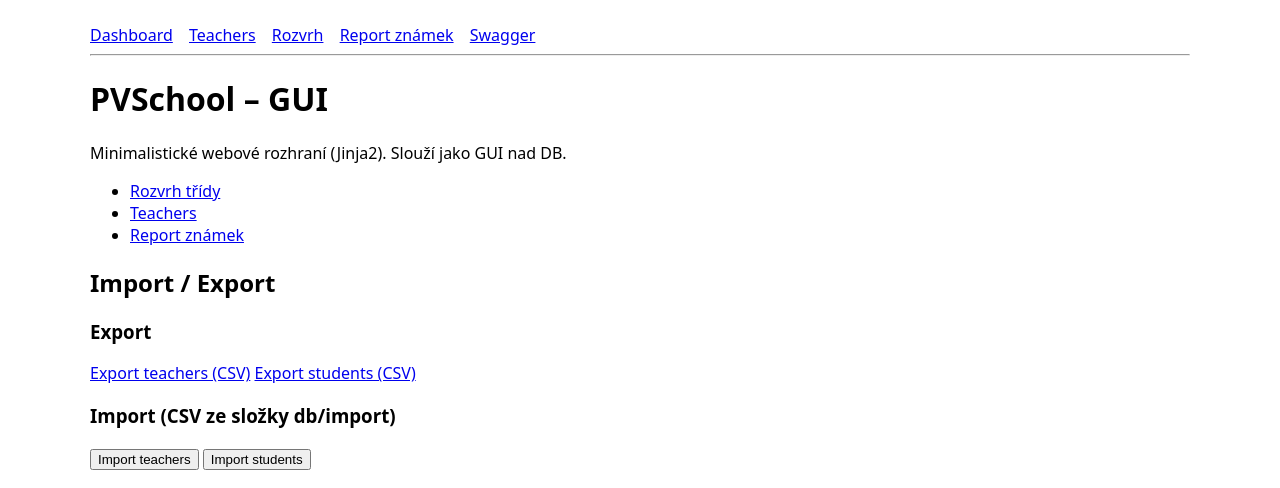
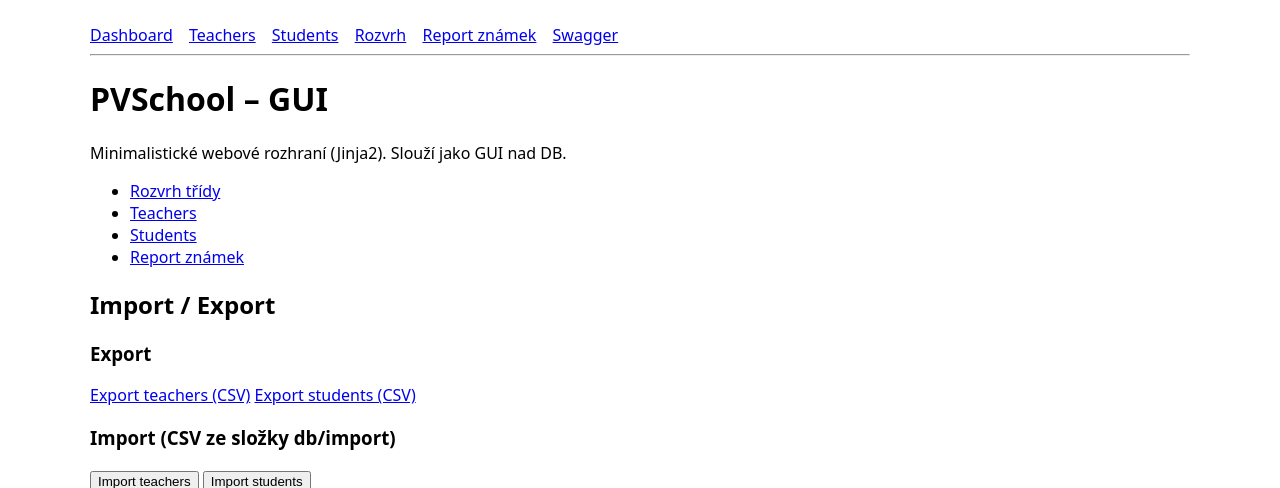
Before and after one commit to ziki123456/pv-school-backend, a FastAPI app: page / in a window 1280 px wide. Shown: the top 488 px of the page. Run offline with FastAPI, Linux system fonts and the light colour scheme.

Commit message:
add students links to navigation and dashboard

```diff
--- a/app/gui/templates/base.html
+++ b/app/gui/templates/base.html
@@ -13,11 +13,12 @@
 <body>
   <div class="container">
     <nav>
-    <a href="/">Dashboard</a>
-    <a href="/teachers">Teachers</a>
-    <a href="/timetable">Rozvrh</a>
-    <a href="/reports">Report známek</a>
-    <a href="/docs">Swagger</a>
+      <a href="/">Dashboard</a>
+      <a href="/teachers">Teachers</a>
+      <a href="/students">Students</a>
+      <a href="/timetable">Rozvrh</a>
+      <a href="/reports">Report známek</a>
+      <a href="/docs">Swagger</a>
     </nav>
     <hr />
     {% block content %}{% endblock %}
--- a/app/gui/templates/index.html
+++ b/app/gui/templates/index.html
@@ -6,6 +6,7 @@
   <ul>
     <li><a href="/timetable">Rozvrh třídy</a></li>
     <li><a href="/teachers">Teachers</a></li>
+    <li><a href="/students">Students</a></li>
     <li><a href="/reports">Report známek</a></li>
   </ul>
 
```
